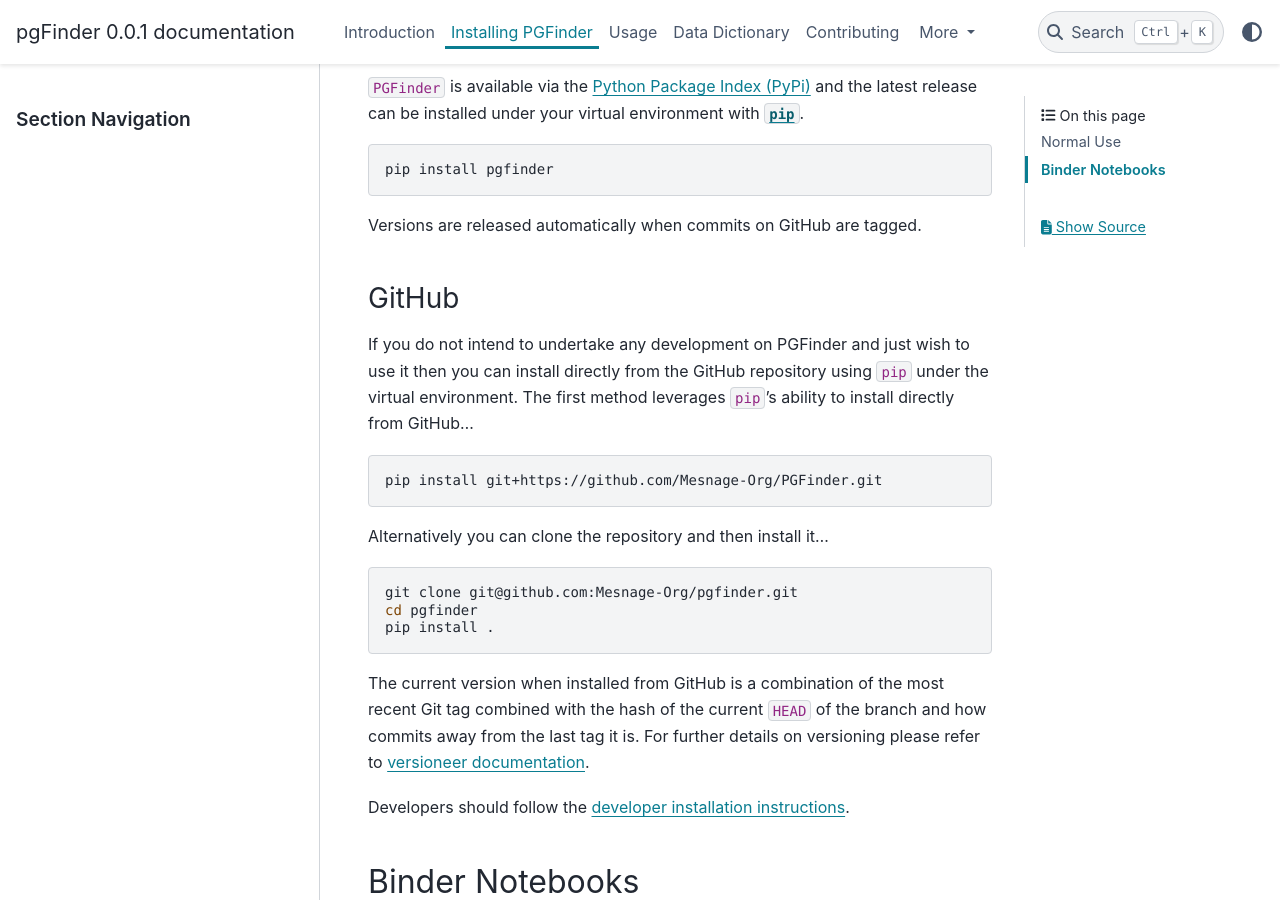
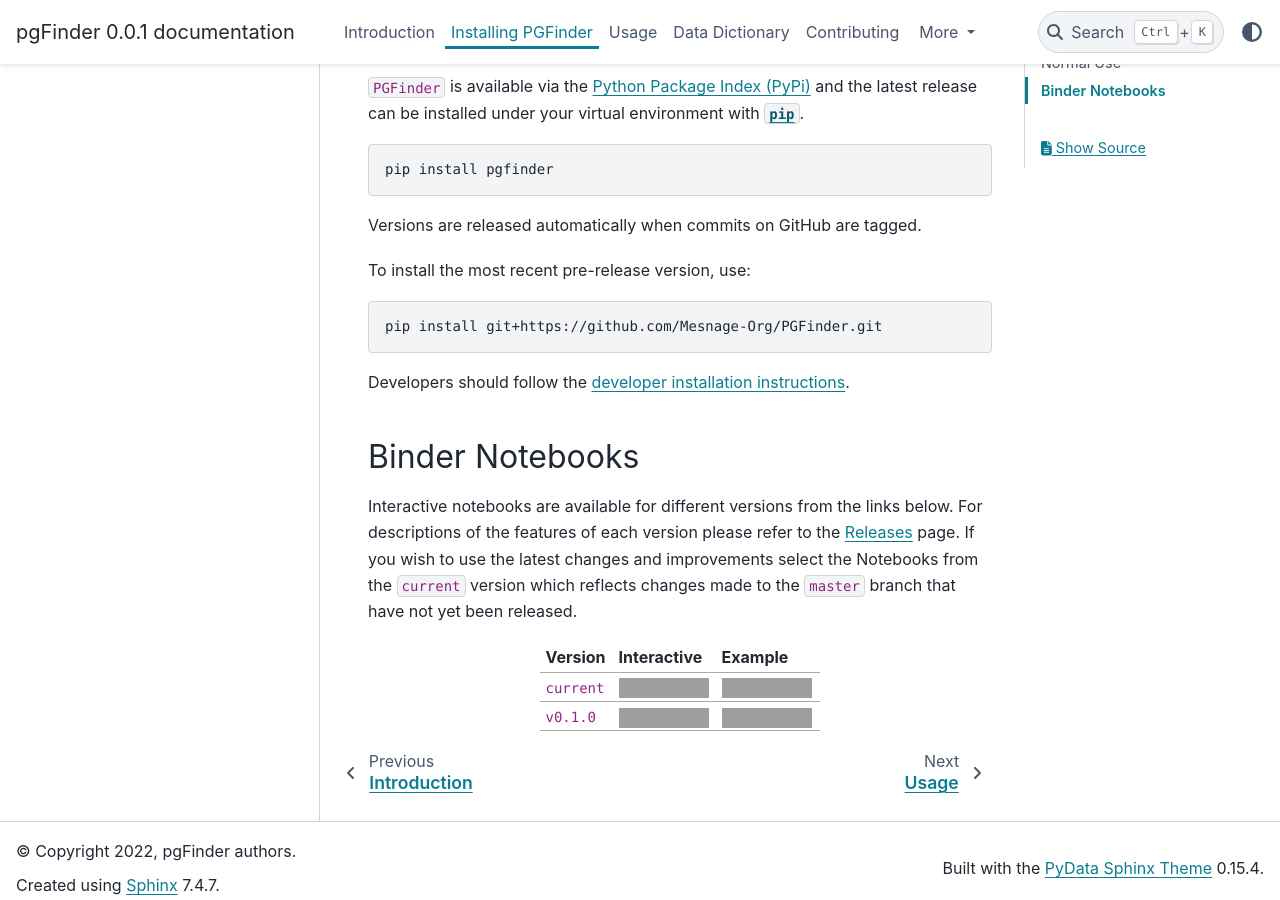
Before and after one commit to Mesnage-Org/pgfinder, a Sphinx documentation site: the page built from docs/installation.md, in a window 1280 px wide and 900 px high, scrolled down 519 px. Built offline with Sphinx 7.4.7 and the PyData theme 0.15.4, drawn with Linux system fonts in a browser that asks for light colours; pages that are not in the unit, such as notebooks, are missing from menus; grey boxes are pictures that could not be loaded.

Commit message:
move more to dev docs

````diff
--- a/docs/installation.md
+++ b/docs/installation.md
@@ -26,27 +26,11 @@
 
 Versions are released automatically when commits on GitHub are tagged.
 
-### GitHub
+To install the most recent pre-release version, use:
 
-If you do not intend to undertake any development on PGFinder and just wish to use it then you can install directly from
-the GitHub repository using `pip` under the virtual environment. The first method leverages `pip`'s ability to install
-directly from GitHub...
-
-```bash
+``` bash
 pip install git+https://github.com/Mesnage-Org/PGFinder.git
 ```
-
-Alternatively you can clone the repository and then install it...
-
-``` bash
-git clone git@github.com:Mesnage-Org/pgfinder.git
-cd pgfinder
-pip install .
-```
-
-The current version when installed from GitHub is a combination of the most recent Git tag combined with the hash of the
-current `HEAD` of the branch and how commits away from the last tag it is. For further details on versioning please
-refer to [versioneer documentation](https://github.com/python-versioneer/python-versioneer).
 
 Developers should follow the [developer installation instructions](contributing.md).
 
````
Also changed, not shown: docs/contributing.md (+4 -0 lines).
